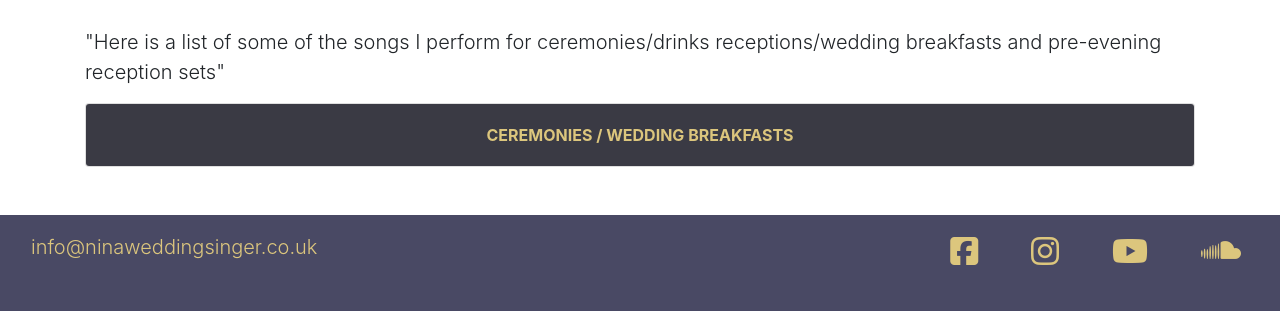
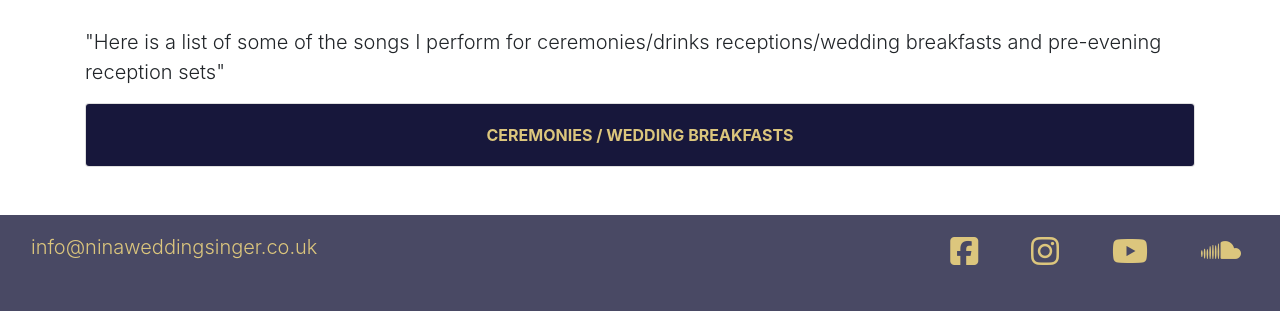
Before and after one commit to BelT26/Nina-Wedding-Singer, a Django app: page /repertoire in a window 1280 px wide. Shown: the part 633-944 px from the top of the page. Run offline with Django 3.2, Linux system fonts and the light colour scheme; data that the repository does not hold is empty; some libraries are stand-ins or nearby versions.

Commit message:
format card header

```diff
--- a/static/css/base.css
+++ b/static/css/base.css
@@ -151,7 +151,7 @@ body {
 }
 
 .card-header {
-    background-color: rgb(58, 58, 68) !important;
+    background-color: rgb(23, 23, 59) !important;
 }
 
 .card-header .btn-link {
```
